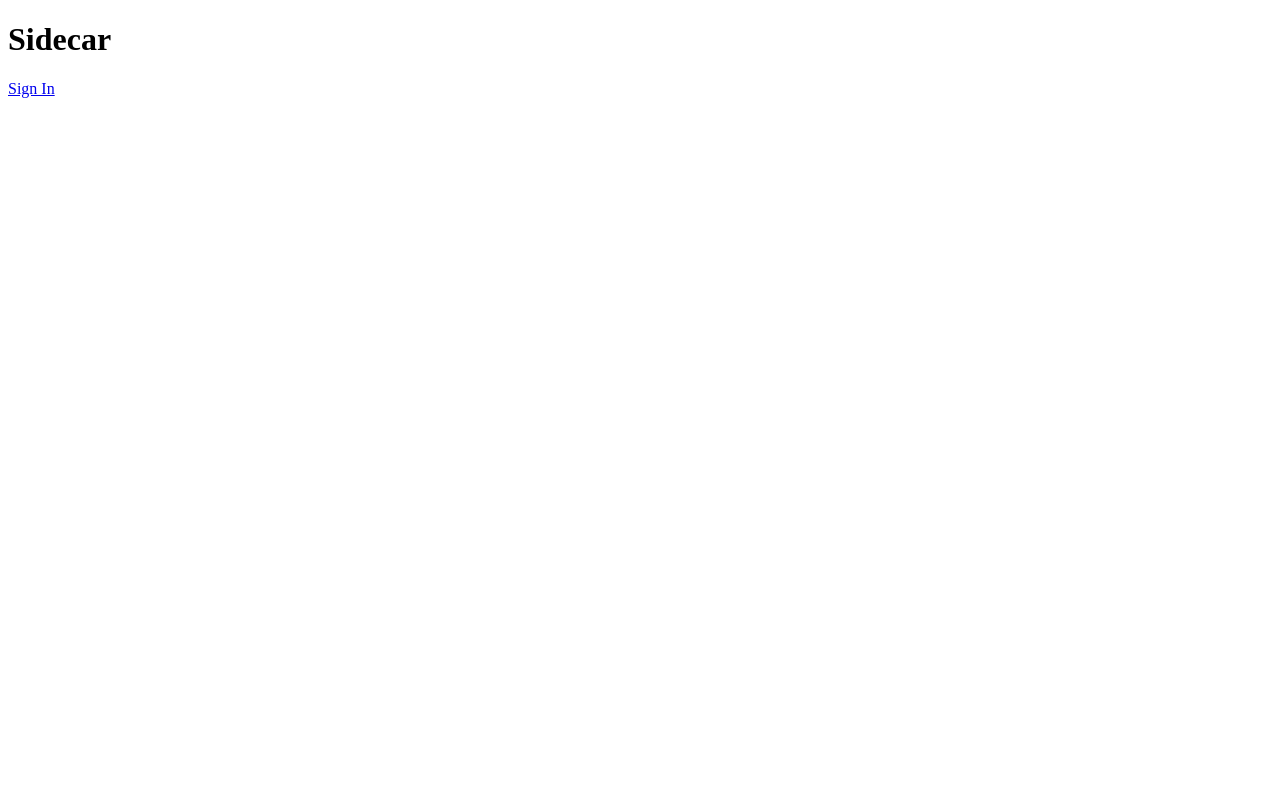
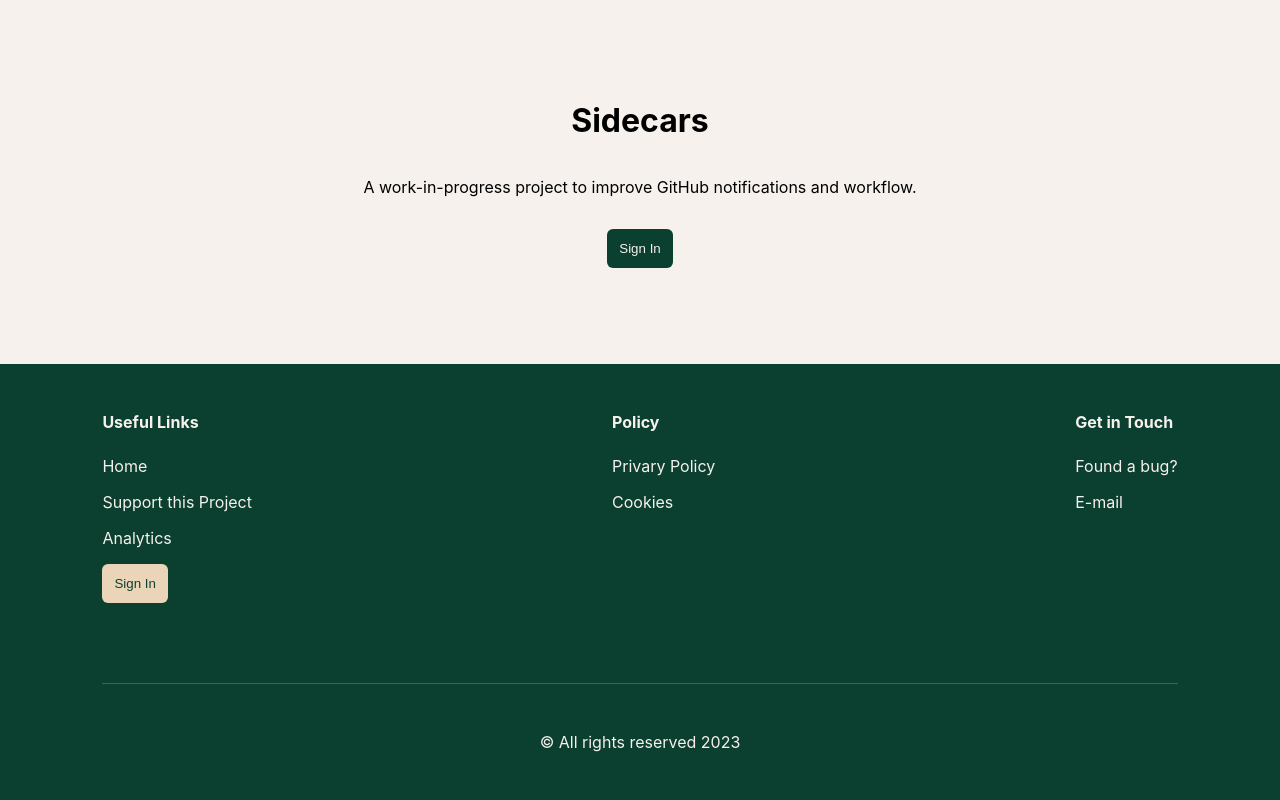
Before and after one commit to gauntface/sidecar-frontend, an Astro site: page / in a window 1280 px wide. Built offline with nearby package versions, Linux system fonts and the light colour scheme; Astro itself is replaced by a stand-in of ours; no server answers.

Commit message:
Vaguely starting a UI

```diff
--- /dev/null
+++ b/src/components/Button.astro
@@ -0,0 +1,35 @@
+---
+export enum Modifier {
+  Highlight = "highlight",
+}
+
+interface Props {
+  href?: string;
+  modifier?: Modifier;
+}
+
+const { href, modifier, ...rest } = Astro.props;
+const classes = ['btn'];
+if (modifier) {
+  classes.push(modifier);
+}
+---
+{ href && <a {...rest} class={classes.join(' ')} href={href}><slot /></a> }
+{ !href && <button {...rest} class={classes.join(' ')}><slot /></button> }
+
+<style>
+  .btn {
+    border: none;
+    background-color: var(--color-primary);
+    color: var(--color-background);
+    text-decoration: none;
+    padding: var(--padding);
+    border-radius: calc(var(--padding) / 2);
+    cursor: pointer;
+  }
+
+  .btn.highlight {
+    color: var(--color-primary);
+    background-color: var(--color-beige);
+  }
+</style>
--- /dev/null
+++ b/src/components/Footer.astro
@@ -0,0 +1,81 @@
+---
+import SigninButton from './SigninButton.astro';
+---
+<footer>
+  <div class="l-rows">
+    <div>
+      <h5>Useful Links</h5>
+      <ul>
+        <li><a href="/">Home</a></li>
+        <li><a href="https://www.buymeacoffee.com/gauntface" target="_blank">Support this Project</a></li>
+        <li><a href="https://app.beampipe.io/domain/sidecars.dev" target="_blank">Analytics</a></li>
+				<li><SigninButton modifier="highlight" /></li>
+      </ul>
+    </div>
+    <div>
+      <h5>Policy</h5>
+      <ul>
+        <li><a href="/privacy">Privary Policy</a></li>
+        <li><a href="/cookies">Cookies</a></li>
+      </ul>
+    </div>
+    <div>
+      <h5>Get in Touch</h5>
+      <ul>
+        <li><a href="https://github.com/gauntface/sidecars-frontend/issues/new">Found a bug?</a></li>
+        <li><a href="mailto:sidecars@gaunt.dev">E-mail</a></li>
+      </ul>
+    </div>
+  </div>
+  <p>© All rights reserved {new Date().getFullYear()}</p>
+</footer>
+
+<style>
+	footer {
+		width: 100%;
+		color: var(--color-background);
+		background: var(--color-primary);
+		container-type: inline-size;
+	}
+
+	footer p {
+		margin: var(--l-padding) auto;
+		text-align: center;
+	}
+
+	footer ul {
+		list-style: none;
+		margin: 0;
+		padding: 0;
+	}
+
+	footer li {
+		margin: var(--s-padding) 0;
+	}
+
+	footer h5 {
+		font-size: 1rem;
+    margin-top: 0;
+    margin-bottom: 1.2lh;
+	}
+
+	.l-rows {
+		width: var(--width);
+		margin: var(--l-padding) auto;
+		border-bottom: solid;
+    border-color: rgba(255,255,255,.2);
+    border-width: 1px;
+	}
+
+	.l-rows > div {
+		margin-bottom: var(--xl-padding);
+	}
+
+	@container (min-width: 520px) {
+		.l-rows {
+				display: flex;
+				flex-direction: row;
+				justify-content: space-between;
+		}
+	}
+</style>
--- /dev/null
+++ b/src/components/SigninButton.astro
@@ -0,0 +1,44 @@
+---
+import Button from './Button.astro';
+---
+{
+  Astro.cookies.has("session") ?
+    <form action="/api/auth/signout">
+      <Button data-signin-btn {...Astro.props}>Sign Out</Button>
+    </form>
+  :
+    <Button data-signin-btn {...Astro.props}>Sign In</Button>
+}
+
+
+<script>
+  import {
+    getAuth,
+    inMemoryPersistence,
+    signInWithPopup,
+    GithubAuthProvider
+  } from "firebase/auth";
+  import { app } from "../firebase/client";
+
+  const auth = getAuth(app);
+  // This will prevent the browser from storing session data
+  auth.setPersistence(inMemoryPersistence);
+
+  const signinBtns = document.querySelectorAll('[data-signin-btn]');
+  for (const b of signinBtns) {
+    b.addEventListener('click', async (e) => {
+      const provider = new GithubAuthProvider();
+      const userCredential = await signInWithPopup(auth, provider);
+      const idToken = await userCredential.user.getIdToken();
+      const res = await fetch("/api/auth/signin", {
+        headers: {
+          Authorization: `Bearer ${idToken}`,
+        },
+      });
+
+      if (res.redirected) {
+        window.location.assign(res.url);
+      }
+    });
+  }
+</script>
--- a/src/layouts/Layout.astro
+++ b/src/layouts/Layout.astro
@@ -4,6 +4,7 @@
 }
 
 const { title } = Astro.props;
+import '../styles/variables.css';
 ---
 <!doctype html>
 <html lang="en">
@@ -16,5 +17,20 @@
 	</head>
 	<body>
 		<slot />
+		<script async defer src="https://beampipe.io/js/tracker.js" data-beampipe-domain="sidecars.dev"></script>
 	</body>
 </html>
+
+<style is:global>
+	body {
+		margin: 0;
+		background: var(--color-background);
+		font-family: -apple-system, BlinkMacSystemFont, avenir next, avenir, segoe ui, helvetica neue, helvetica, Cantarell, Ubuntu, roboto, noto, arial, sans-serif;
+	}
+
+	a {
+		color: inherit;
+		text-decoration: none;
+		cursor: pointer;
+	}
+</style>
--- a/src/pages/api/auth/signout.ts
+++ b/src/pages/api/auth/signout.ts
@@ -4,5 +4,5 @@
   cookies.delete("session", {
     path: "/",
   });
-  return redirect("/signin");
+  return redirect("/");
 };
--- a/src/pages/index.astro
+++ b/src/pages/index.astro
@@ -1,10 +1,37 @@
 ---
 import Layout from '../layouts/Layout.astro';
+import SigninButton from '../components/SigninButton.astro';
+import Footer from '../components/Footer.astro';
 ---
 
-<Layout title="Welcome to Astro.">
-	<main>
-		<h1>Sidecar</h1>
-		<p><a href="/signin">Sign In</a></p>
-	</main>
+<Layout title="Sidecars">
+	<div class="l-fs">
+		<main>
+			<h1>Sidecars</h1>
+			<p>A work-in-progress project to improve GitHub notifications and
+				workflow.</p>
+			<p><SigninButton>Sign In</SigninButton></p>
+		</main>
+		<Footer />
+	</div>
 </Layout>
+
+<style>
+	.l-fs {
+		display: grid;
+		grid-template-columns: 1fr;
+		grid-template-rows: 1fr auto;
+		grid-column-gap: 0px;
+		grid-row-gap: 0px;
+		height: 100vh;
+		place-items: center;
+	}
+
+	main {
+		display: flex;
+		flex-direction: column;
+		justify-content: center;
+		align-items: center;
+		width: var(--width);
+	}
+</style>
--- /dev/null
+++ b/src/styles/variables.css
@@ -0,0 +1,14 @@
+:root {
+  --color-background: #f6f1ec;
+  --color-beige: #EBD5B8;
+  --pink: #EFBC9C;
+  --red: #EA572A;
+  --color-primary: #0B3F30;
+  --color-secondary: #E39828;
+
+  --padding: 12px;
+  --s-padding: 1rem;
+  --l-padding: 3rem;
+  --xl-padding: 4rem;
+  --width: calc(100vw - (2 * 8vw));
+}
```
Also changed, not shown: src/pages/cookies.astro (added, +12 -0 lines), src/pages/dashboard.astro (+7 -6 lines), src/pages/privacy.astro (added, +12 -0 lines), src/pages/signin.astro (deleted, +0 -49 lines).
